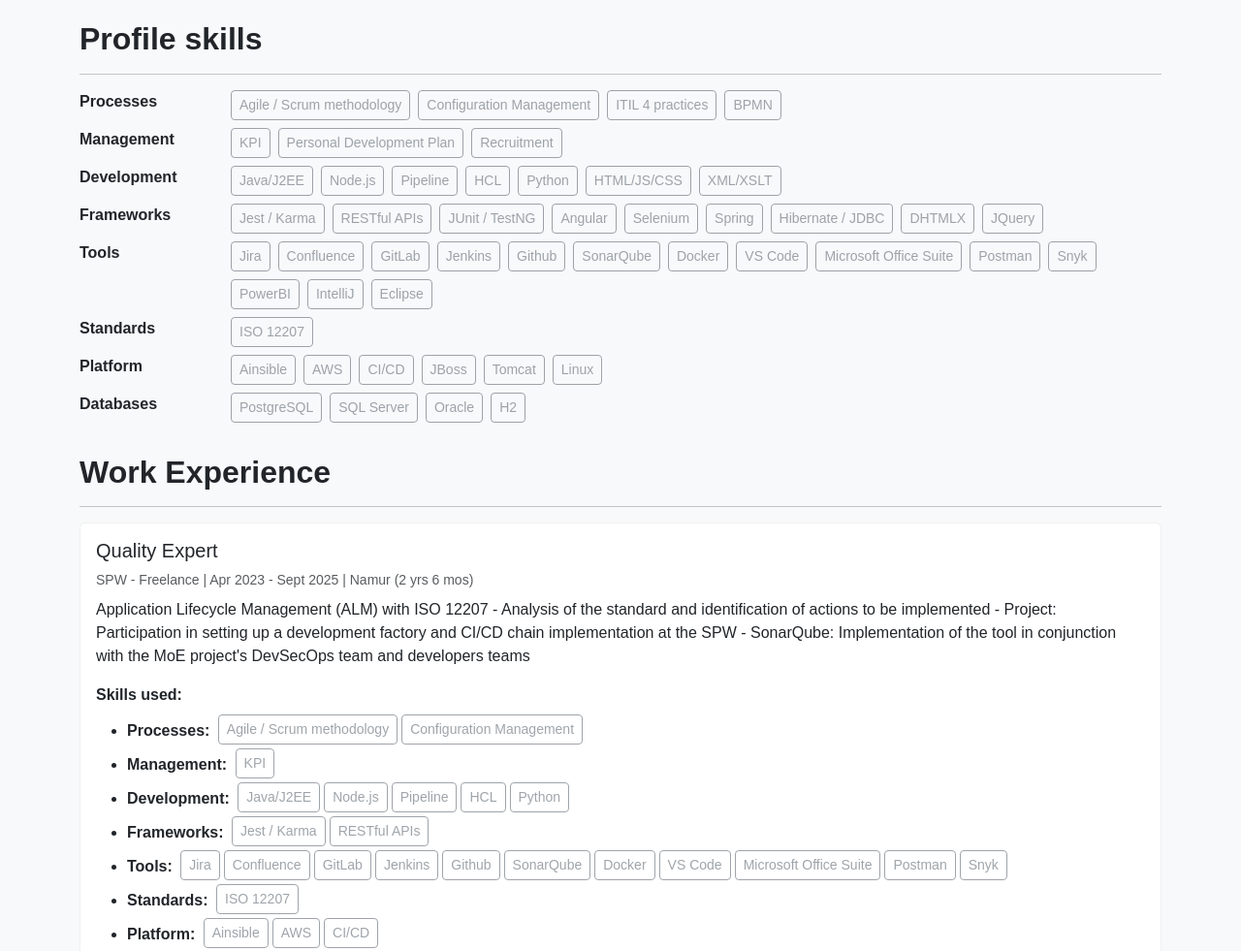
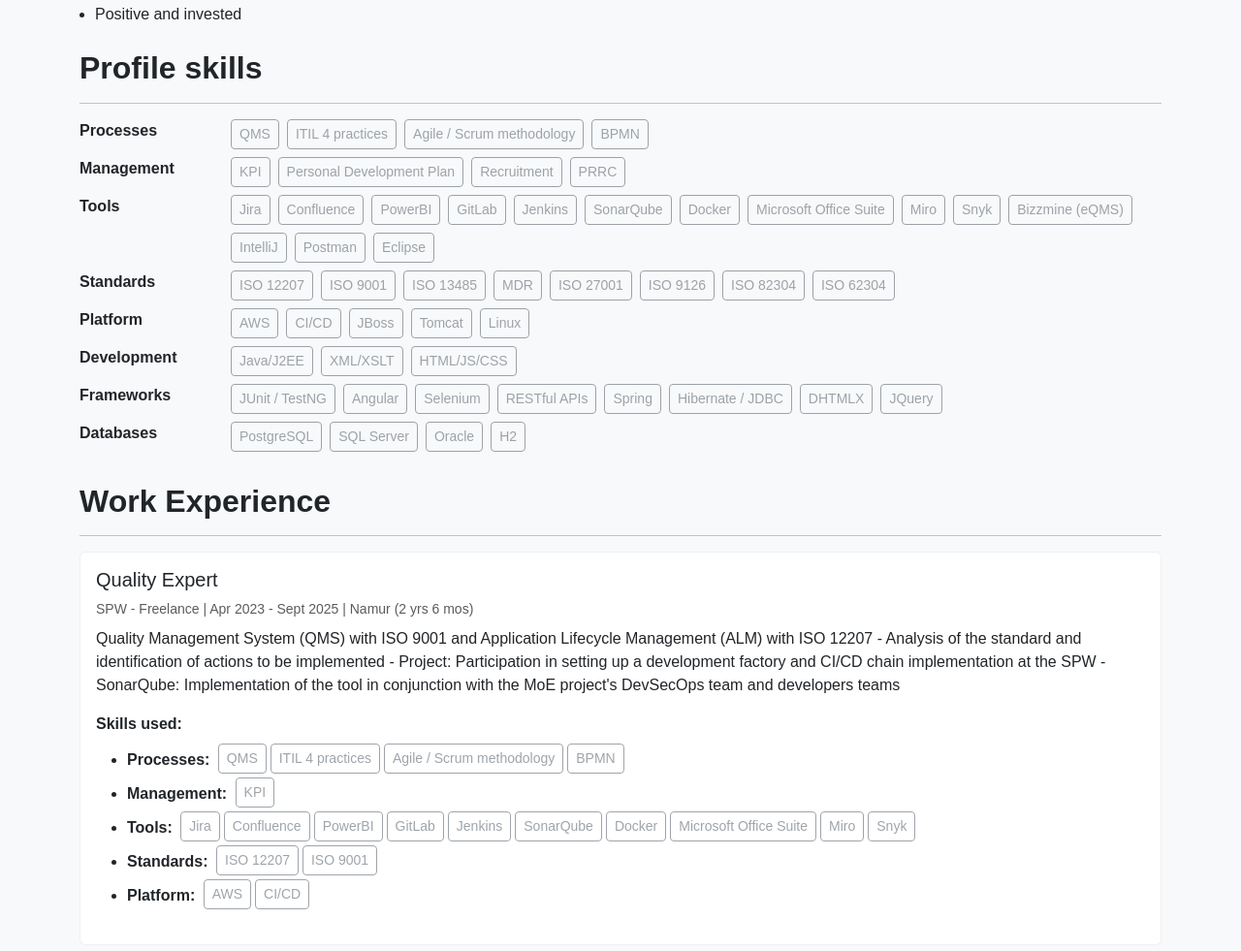
Before and after one commit to baptistecalin/baptistecalin.github.io, a plain HTML site: page index.html in a window 1280 px wide. Shown: the part 1110-2091 px from the top of the page at 97% size. Drawn offline with nearby package versions, Linux system fonts and the light colour scheme.

Commit message:
Add skills and provide Quality-oriented Software

```diff
--- a/en.json
+++ b/en.json
@@ -119,11 +119,10 @@
         "role": "Quality Expert",
         "company": "SPW - Freelance",
         "period": "Apr 2023 - Sept 2025",
-        "description": "Application Lifecycle Management (ALM) with ISO 12207 - Analysis of the standard and identification of actions to be implemented - Project: Participation in setting up a development factory and CI/CD chain implementation at the SPW - SonarQube: Implementation of the tool in conjunction with the MoE project's DevSecOps team and developers teams",
+        "description": "Quality Management System (QMS) with ISO 9001 and Application Lifecycle Management (ALM) with ISO 12207 - Analysis of the standard and identification of actions to be implemented - Project: Participation in setting up a development factory and CI/CD chain implementation at the SPW - SonarQube: Implementation of the tool in conjunction with the MoE project's DevSecOps team and developers teams",
         "location": "Namur",
         "skills": [
-          1, 3, 4, 5, 6, 7, 36, 37, 38, 39, 40, 42, 43, 48, 49, 51, 55, 57, 65,
-          66
+          1, 3, 4, 5, 7, 36, 37, 38, 39, 40, 42, 43, 48, 49, 51, 55, 57, 65, 66
         ]
       },
       {
@@ -133,7 +132,7 @@
         "description": "Medical Device Project management - Quality Management System implementation under Medical Device Directive (93/42/EEC) and Medical Device Regulatory (EU) 2017/745 - SaMD: Technical files consolidation - Certification ISO 13485 - Training Management - Records management - Authority and Notify body communication - ISO 13485 Quality Management System connection with ISO9001 and ISO27001 - Quality Management System connection with ITIL 4 practices - GDPR Project management + GDPR connection with ISO27001",
         "location": "Heverlee",
         "skills": [
-          1, 3, 4, 5, 6, 7, 8, 9, 10, 36, 37, 38, 44, 48, 49, 52, 53, 56, 57, 66
+          1, 3, 4, 5, 7, 8, 9, 10, 36, 37, 38, 44, 48, 49, 52, 53, 56, 57, 66
         ]
       },
       {
@@ -143,8 +142,8 @@
         "description": "Release software management - Deployment planning - Test automation strategy and implementation - Quality Software management (Quality Assurance, Control, Managemnet) - Downtime management of IT System - Team management",
         "location": "Nivelles",
         "skills": [
-          2, 3, 4, 6, 7, 8, 9, 11, 16, 22, 23, 27, 28, 36, 37, 38, 40, 45, 48,
-          50, 60, 66
+          3, 4, 7, 8, 9, 11, 16, 22, 23, 27, 28, 36, 37, 38, 40, 45, 48, 50, 60,
+          66
         ]
       },
       {
@@ -154,8 +153,8 @@
         "description": "Product management & Architect for a web-based healthcare application: Electronic Patient Record (EPR) - Saas Solution for Portail Patient Application - Set of teams coordinator and Team management - Incident consultant and helpdesk management",
         "location": "Nivelles",
         "skills": [
-          2, 3, 4, 5, 6, 7, 8, 9, 11, 14, 16, 18, 19, 25, 26, 28, 29, 30, 31,
-          35, 36, 37, 40, 45, 46, 48, 55, 58, 59, 61, 62, 63, 66
+          3, 4, 5, 7, 8, 9, 11, 14, 16, 18, 19, 25, 26, 28, 29, 30, 31, 35, 36,
+          37, 40, 45, 46, 48, 55, 58, 59, 61, 62, 63, 66
         ]
       }
     ]
@@ -300,11 +299,11 @@
         "role": "Quality Expert",
         "company": "SPW - Freelance",
         "period": "Apr 2023 - Sept 2025",
-        "description": "ISO 9001 and Application Lifecycle Management (ALM) with ISO 12207 - Analysis of the standard and identification of actions to be implemented - Project: Participation in setting up a development factory and CI/CD chain implementation at the SPW - SonarQube: Implementation of the tool in conjunction with the MoE project's DevSecOps team and developers teams",
+        "description": "Quality Management System (QMS) with ISO 9001 and Application Lifecycle Management (ALM) with ISO 12207 - Analysis of the standard and identification of actions to be implemented - Project: Participation in setting up a development factory and CI/CD chain implementation at the SPW - SonarQube: Implementation of the tool in conjunction with the MoE project's DevSecOps team and developers teams",
         "location": "Namur",
         "skills": [
-          1, 3, 4, 5, 6, 7, 11, 12, 15, 17, 24, 28, 36, 37, 38, 39, 40, 41, 42,
-          43, 47, 48, 49, 50, 51, 55, 57, 64, 65, 66, 67
+          1, 3, 4, 5, 7, 11, 12, 15, 17, 24, 28, 36, 37, 38, 39, 40, 41, 42, 43,
+          47, 48, 49, 50, 51, 55, 57, 64, 65, 66, 67
         ]
       },
       {
@@ -314,7 +313,7 @@
         "description": "Medical Device Project management - Quality Management System implementation under Medical Device Directive (93/42/EEC) and Medical Device Regulatory (EU) 2017/745 - SaMD: Technical files consolidation - Certification ISO 13485 - Training Management - Records management - Authority and Notify body communication - ISO 13485 Quality Management System connection with ISO 9001 and ISO 27001 - Quality Management System connection with ITIL 4 practices - GDPR Project management + GDPR connection with ISO27001",
         "location": "Heverlee",
         "skills": [
-          1, 3, 4, 5, 6, 7, 8, 9, 10, 36, 37, 38, 44, 48, 49, 52, 53, 56, 57, 66
+          1, 3, 4, 5, 7, 8, 9, 10, 36, 37, 38, 44, 48, 49, 52, 53, 56, 57, 66
         ]
       },
       {
@@ -324,8 +323,8 @@
         "description": "Release software management Deployment planning - Test automation strategy and implementation - Quality Software management (Quality Assurance, Control, Managemnet) - Downtime management of IT System - Team management",
         "location": "Nivelles",
         "skills": [
-          2, 3, 4, 6, 7, 8, 9, 11, 16, 22, 23, 27, 28, 36, 37, 38, 40, 45, 48,
-          50, 60, 66
+          3, 4, 7, 8, 9, 11, 16, 22, 23, 27, 28, 36, 37, 38, 40, 45, 48, 50, 60,
+          66
         ]
       },
       {
@@ -335,8 +334,8 @@
         "description": "Product management & Architect for a web-based healthcare application: Electronic Patient Record (EPR) - Saas Solution for Portail Patient Application - Set of teams coordinator and Team management - Incident consultant and helpdesk management",
         "location": "Nivelles",
         "skills": [
-          2, 3, 4, 5, 6, 7, 8, 9, 11, 14, 16, 18, 19, 25, 26, 28, 29, 30, 31,
-          35, 36, 37, 40, 45, 46, 48, 55, 58, 59, 61, 62, 63, 66
+          3, 4, 5, 7, 8, 9, 11, 14, 16, 18, 19, 25, 26, 28, 29, 30, 31, 35, 36,
+          37, 40, 45, 46, 48, 55, 58, 59, 61, 62, 63, 66
         ]
       }
     ]
--- a/index.html
+++ b/index.html
@@ -70,7 +70,7 @@
               class="w-auto form-select form-select-sm bg-dark text-light border-light"
               aria-label="Toggle profile"
             >
-              <option value="software">Software</option>
+              <!-- <option value="software">Software</option> -->
               <option value="quality">Quality</option>
               <option value="software-quality">Software & Quality</option>
               <!-- <option value="test-manager">Test Manager</option> -->
--- a/script.js
+++ b/script.js
@@ -2,7 +2,7 @@
 // CONFIG & STATE
 // ===================================
 const DEFAULT_LANG = "en";
-const DEFAULT_PROFILE = "software";
+const DEFAULT_PROFILE = "quality";
 
 let currentLang = DEFAULT_LANG;
 let currentProfile = DEFAULT_PROFILE;
```
Also changed, not shown: fr.json (+15 -16 lines), 6 other files.
